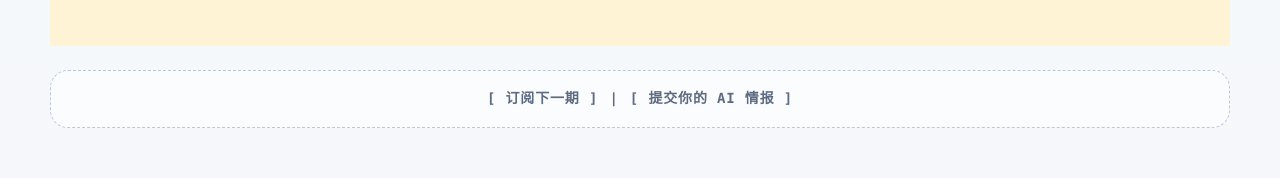
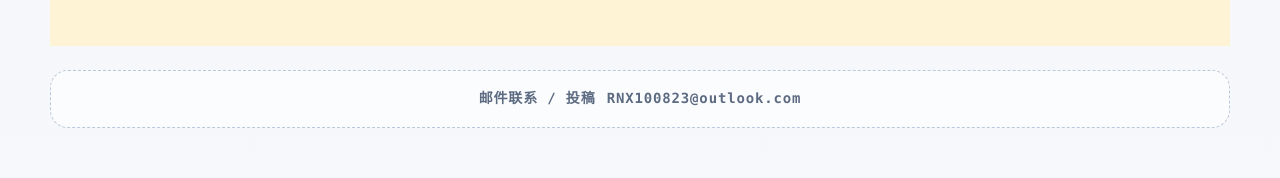
Before and after one commit to RongNianXin/ai-outpost, a Next.js app: page /issues/2026-08-31-self-hosted-agents-video-understanding-pr-merge in a window 1280 px wide. Shown: the part 5283-5461 px from the top of the page. Built offline with nearby package versions, Linux system fonts and the light colour scheme.

Commit message:
fix: add working contact and online reading links

```diff
--- a/components/IssueView.module.css
+++ b/components/IssueView.module.css
@@ -6,7 +6,7 @@
 .glossary,
 .sources,
 .corrections,
-.subscribePanel {
+.contactPanel {
   width: min(1180px, calc(100% - 2rem));
   min-width: 0;
   margin-right: auto;
@@ -488,7 +488,7 @@
   padding: clamp(1.25rem, 4vw, 2rem);
 }
 
-.subscribePanel {
+.contactPanel {
   display: flex;
   flex-wrap: wrap;
   align-items: center;
@@ -506,12 +506,18 @@
   padding: 1rem;
 }
 
-.subscribePanel a {
+.contactPanel a {
   color: var(--color-muted);
   text-decoration: none;
 }
 
-.subscribePanel a:hover {
+.contactEmail {
+  user-select: all;
+  overflow-wrap: anywhere;
+  min-width: 0;
+}
+
+.contactPanel a:hover {
   color: var(--color-accent);
 }
 
@@ -762,7 +768,7 @@
   .glossary,
   .sources,
   .corrections,
-  .subscribePanel {
+  .contactPanel {
     width: min(100% - 1rem, 1180px);
   }
 
--- a/components/IssueView.tsx
+++ b/components/IssueView.tsx
@@ -263,12 +263,11 @@ export function IssueView({ issue }: IssueViewProps) {
         </section>
       )}
 
-      <section className={styles.subscribePanel} aria-label="订阅与反馈">
-        <a href="mailto:?subject=订阅下一期 AI 前哨站">[ 订阅下一期 ]</a>
-        <span>|</span>
-        <a href="mailto:?subject=提交 AI 情报给 AI 前哨站">
-          [ 提交你的 AI 情报 ]
+      <section className={styles.contactPanel} aria-label="联系与投稿">
+        <a href="mailto:RNX100823@outlook.com">
+          邮件联系 / 投稿
         </a>
+        <span className={styles.contactEmail}>RNX100823@outlook.com</span>
       </section>
     </article>
   );
```
Also changed, not shown: 3 other files (tests, documents, lock files or other folders).
